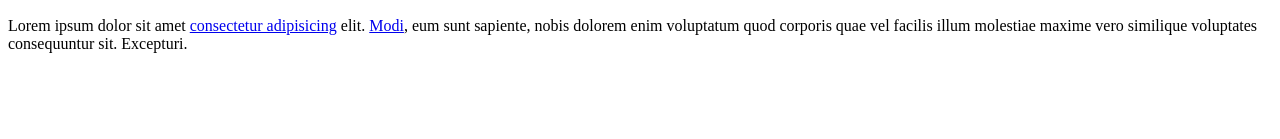
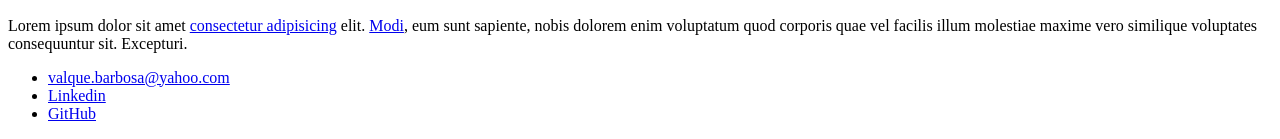
Before and after one commit to valquebarbosa/Introducao-HTML5-CSS3, a plain HTML site: page Index.html in a window 1280 px wide. Shown: the part 857-996 px from the top of the page. Before the commit the page ends 926 px from the top, so only its background shows below. Drawn offline with Linux system fonts and the light colour scheme.

Commit message:
Subindo tag li, ul e ol

```diff
--- a/Index.html
+++ b/Index.html
@@ -25,6 +25,18 @@
             </p>
         </article>
     </section>
-    <footer></footer>
+    <footer>
+        <ul>
+            <li>
+                <a href="mailt:valque.barbosa@yahoo.com">valque.barbosa@yahoo.com</a>
+            </li>
+            <li>
+                <a href="https://www.linkedin.com/in/valque-barbosa-36053b16a/" target="_blank">Linkedin</a>
+            </li>
+            <li>
+                <a href="https://github.com/valquebarbosa" target="_blank">GitHub</a>
+            </li>
+        </ul>
+    </footer>
 </body>
 </html>
```
